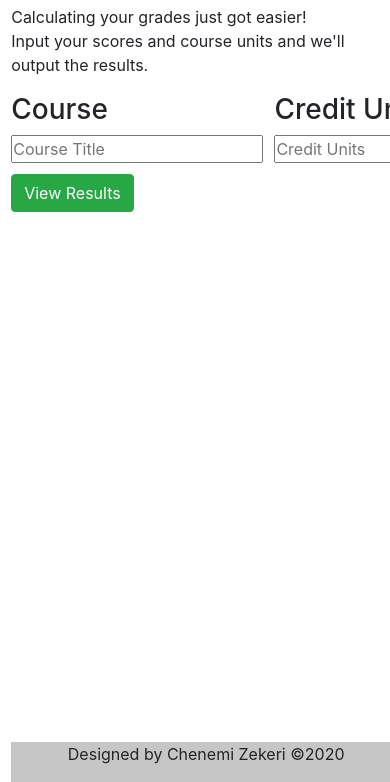
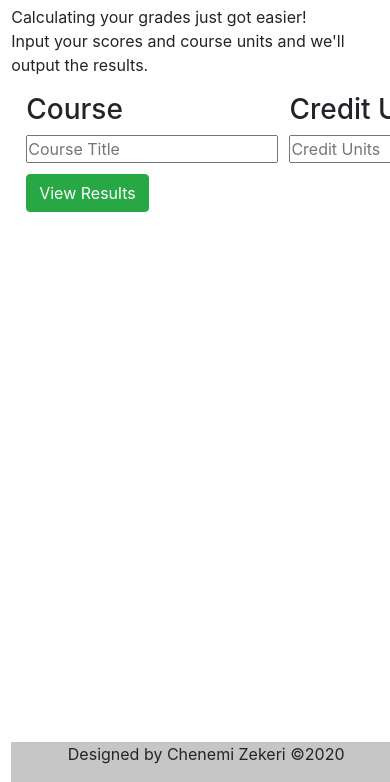
Before and after one commit to C-Zekeri/Auto-Grade, a plain HTML site: page index.html in a window 390 px wide. Shown: the part 62-844 px from the top of the page. Drawn offline with nearby package versions, Linux system fonts and the light colour scheme.

Commit message:
Responsive bootstrap container added to <main>.

```diff
--- a/index.html
+++ b/index.html
@@ -23,7 +23,7 @@
     </header>
     <!--Header End-->
 
-    <main>
+    <main class="container-fluid">
         <!--Input Section Start-->
         <section class="input-container">
             <div class="input flex_row">
```
